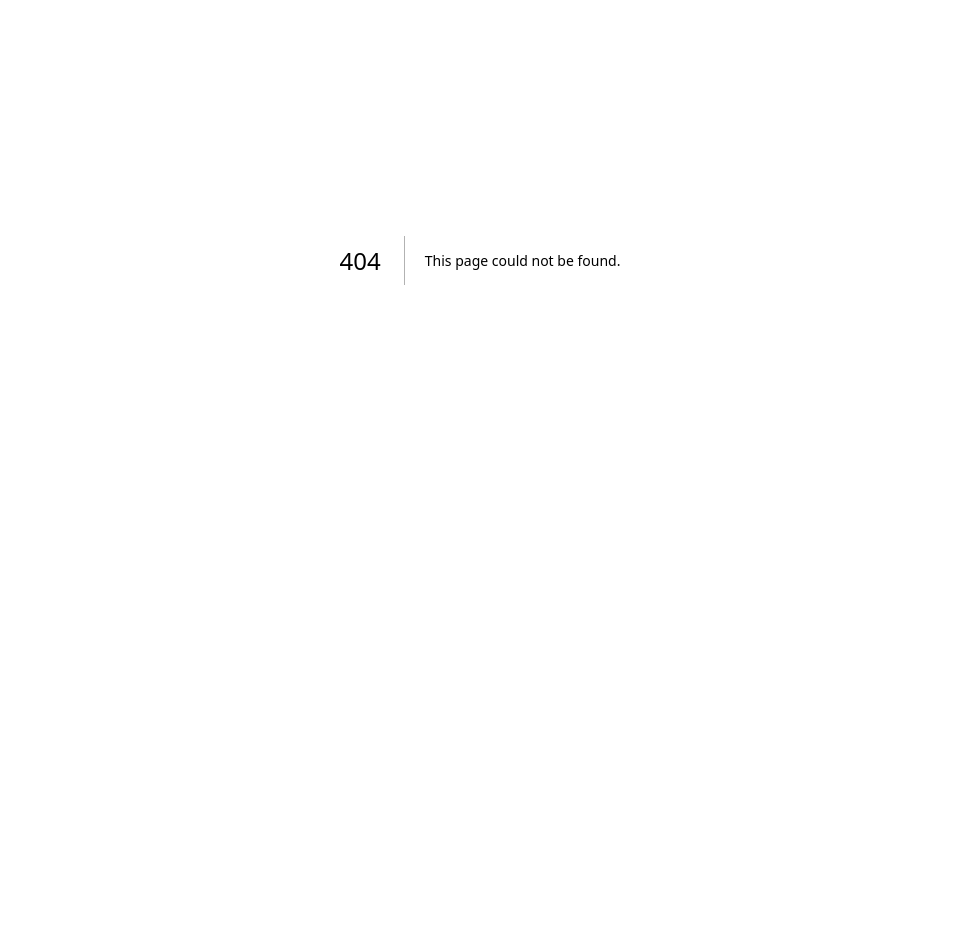
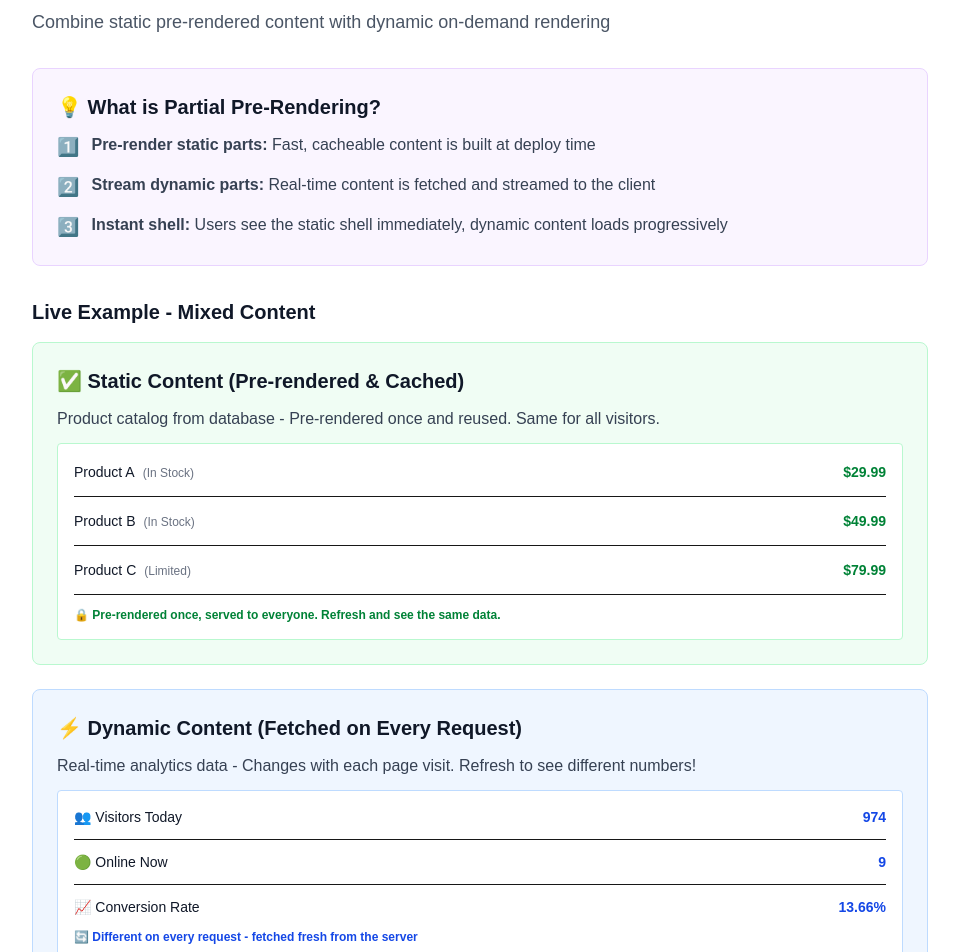
Before and after one commit to sorathiya-hardik/Nextjs16-new-feature, a Next.js app: page /partial-pre-rendering in a window 1280 px wide. Before the commit this address had no page. Shown: the part 140-1092 px from the top of the page, without its empty margins (160-1119 px from the left). Before the commit the page ends 800 px from the top, so only its background shows below. Built offline with nearby package versions, Linux system fonts and the light colour scheme.

Commit message:
feat: add Partial Pre-Rendering page to demonstrate mixing static and dynamic content

```diff
--- a/app/page.tsx
+++ b/app/page.tsx
@@ -18,6 +18,12 @@ export default function Home() {
       icon: "🔄",
       title: "Refined Caching APIs",
       description: "New APIs for better cache control and management",
+    },
+    {
+      href: "/partial-pre-rendering",
+      icon: "🎯",
+      title: "Partial Pre-Rendering",
+      description: "Mix static and dynamic content for optimal performance",
     },
     {
       href: "/proxy-routes",
--- /dev/null
+++ b/app/partial-pre-rendering/page.tsx
@@ -0,0 +1,259 @@
+/**
+ * Next.js 16 - Partial Pre-Rendering
+ * Demonstrates mixing static and dynamic content in the same page
+ */
+
+import Link from "next/link";
+import { Suspense } from "react";
+
+// Simulate fetching data from database (static - pre-rendered)
+async function fetchProducts() {
+  // In real app, this would be a database call
+  // This is static content that doesn't change per request
+  return [
+    { id: 1, name: "Product A", price: "$29.99", stock: "In Stock" },
+    { id: 2, name: "Product B", price: "$49.99", stock: "In Stock" },
+    { id: 3, name: "Product C", price: "$79.99", stock: "Limited" },
+  ];
+}
+
+// Static content - pre-rendered and cached
+async function StaticSection() {
+  const products = await fetchProducts();
+
+  return (
+    <div className="bg-green-50 border border-green-200 rounded-lg p-6 mb-6">
+      <h2 className="text-xl font-bold text-gray-900 mb-3">
+        ✅ Static Content (Pre-rendered & Cached)
+      </h2>
+      <p className="text-gray-700 mb-3">
+        Product catalog from database - Pre-rendered once and reused. Same for
+        all visitors.
+      </p>
+      <div className="bg-white border border-green-200 rounded p-4 space-y-3">
+        {products.map((product) => (
+          <div
+            key={product.id}
+            className="flex justify-between items-center pb-3 border-b last:border-b-0 last:pb-0"
+          >
+            <div>
+              <span className="text-sm font-medium text-gray-900">
+                {product.name}
+              </span>
+              <span className="text-xs text-gray-500 ml-2">
+                ({product.stock})
+              </span>
+            </div>
+            <span className="text-sm text-green-700 font-semibold">
+              {product.price}
+            </span>
+          </div>
+        ))}
+        <p className="text-xs text-green-700 mt-3 font-semibold">
+          🔒 Pre-rendered once, served to everyone. Refresh and see the same
+          data.
+        </p>
+      </div>
+    </div>
+  );
+}
+
+// Async dynamic content - fetched on request
+async function DynamicSection() {
+  // Simulate dynamic data fetch (like from a database)
+  await new Promise((resolve) => setTimeout(resolve, 1000));
+
+  // Generate different data on each request
+  const visitorCount = Math.floor(Math.random() * 1000) + 100;
+  const onlineUsers = Math.floor(Math.random() * 50) + 5;
+  const conversionRate = (Math.random() * 15 + 2).toFixed(2);
+
+  return (
+    <div className="bg-blue-50 border border-blue-200 rounded-lg p-6 mb-6">
+      <h2 className="text-xl font-bold text-gray-900 mb-3">
+        ⚡ Dynamic Content (Fetched on Every Request)
+      </h2>
+      <p className="text-gray-700 mb-3">
+        Real-time analytics data - Changes with each page visit. Refresh to see
+        different numbers!
+      </p>
+      <div className="bg-white border border-blue-200 rounded p-4 space-y-3">
+        <div className="flex justify-between items-center pb-3 border-b">
+          <span className="text-sm font-medium text-gray-900">
+            👥 Visitors Today
+          </span>
+          <span className="text-sm text-blue-700 font-bold">
+            {visitorCount}
+          </span>
+        </div>
+        <div className="flex justify-between items-center pb-3 border-b">
+          <span className="text-sm font-medium text-gray-900">
+            🟢 Online Now
+          </span>
+          <span className="text-sm text-blue-700 font-bold">{onlineUsers}</span>
+        </div>
+        <div className="flex justify-between items-center">
+          <span className="text-sm font-medium text-gray-900">
+            📈 Conversion Rate
+          </span>
+          <span className="text-sm text-blue-700 font-bold">
+            {conversionRate}%
+          </span>
+        </div>
+        <p className="text-xs text-blue-700 mt-3 font-semibold">
+          🔄 Different on every request - fetched fresh from the server
+        </p>
+      </div>
+    </div>
+  );
+}
+
+// Fallback UI while dynamic content loads
+function DynamicSectionFallback() {
+  return (
+    <div className="bg-blue-50 border border-blue-200 rounded-lg p-6 mb-6">
+      <h2 className="text-xl font-bold text-gray-900 mb-3">
+        ⚡ Dynamic Content
+      </h2>
+      <div className="bg-white border border-blue-200 rounded p-4">
+        <p className="text-sm text-gray-600 animate-pulse">
+          Loading real-time data...
+        </p>
+      </div>
+    </div>
+  );
+}
+
+export default async function PartialPreRenderingPage() {
+  return (
+    <div className="min-h-screen bg-white py-12 px-4">
+      <div className="max-w-4xl mx-auto">
+        <Link
+          href="/"
+          className="text-blue-600 hover:underline mb-6 inline-block"
+        >
+          ← Back to Home
+        </Link>
+
+        <div className="mb-8">
+          <h1 className="text-4xl font-bold text-gray-900 mb-3">
+            🎯 Partial Pre-Rendering (PPR)
+          </h1>
+          <p className="text-lg text-gray-600">
+            Combine static pre-rendered content with dynamic on-demand rendering
+          </p>
+        </div>
+
+        <div className="bg-purple-50 border border-purple-200 rounded-lg p-6 mb-8">
+          <h2 className="text-xl font-bold text-gray-900 mb-3">
+            💡 What is Partial Pre-Rendering?
+          </h2>
+          <ul className="space-y-3 text-gray-700">
+            <li className="flex gap-3">
+              <span className="text-lg">1️⃣</span>
+              <span>
+                <strong>Pre-render static parts:</strong> Fast, cacheable
+                content is built at deploy time
+              </span>
+            </li>
+            <li className="flex gap-3">
+              <span className="text-lg">2️⃣</span>
+              <span>
+                <strong>Stream dynamic parts:</strong> Real-time content is
+                fetched and streamed to the client
+              </span>
+            </li>
+            <li className="flex gap-3">
+              <span className="text-lg">3️⃣</span>
+              <span>
+                <strong>Instant shell:</strong> Users see the static shell
+                immediately, dynamic content loads progressively
+              </span>
+            </li>
+          </ul>
+        </div>
+
+        <div className="mb-6">
+          <h2 className="text-xl font-bold text-gray-900 mb-4">
+            Live Example - Mixed Content
+          </h2>
+
+          <StaticSection />
+
+          <Suspense fallback={<DynamicSectionFallback />}>
+            <DynamicSection />
+          </Suspense>
+        </div>
+
+        <div className="bg-yellow-50 border border-yellow-200 rounded-lg p-6 mb-6">
+          <h2 className="text-xl font-bold text-gray-900 mb-3">
+            🚀 Key Benefits
+          </h2>
+          <ul className="space-y-2 text-gray-700">
+            <li>⚡ Instant navigation with static shell</li>
+            <li>📊 Fresh data via streaming updates</li>
+            <li>🎯 Best of both worlds: performance + real-time content</li>
+            <li>✨ Progressive enhancement for better UX</li>
+            <li>💾 Reduced server load with pre-rendered static content</li>
+          </ul>
+        </div>
+
+        <div className="bg-gray-800 rounded-lg p-6">
+          <h2 className="text-lg font-bold text-white mb-4">
+            Implementation Example
+          </h2>
+          <pre className="text-sm text-gray-100 overflow-x-auto">
+            <code>{`"use cache";
+
+// Static cached component
+async function StaticSection() {
+  const products = await fetchProducts(); // Cached
+  return <div>{products.map(...)}</div>;
+}
+
+// Dynamic component - not cached
+async function DynamicSection() {
+  const analytics = await fetchAnalytics();
+  return <div>{analytics}</div>;
+}
+
+// Combine with Suspense
+export default function Page() {
+  return (
+    <>
+      <StaticSection />
+      <Suspense fallback={<Loading />}>
+        <DynamicSection />
+      </Suspense>
+    </>
+  );
+}`}</code>
+          </pre>
+        </div>
+
+        <div className="bg-blue-50 border border-blue-200 rounded-lg p-6 mt-6">
+          <h2 className="text-xl font-bold text-gray-900 mb-3">
+            📖 When to Use PPR
+          </h2>
+          <ul className="space-y-2 text-gray-700">
+            <li>
+              ✅ <strong>Product pages:</strong> Static catalog with dynamic
+              pricing/inventory
+            </li>
+            <li>
+              ✅ <strong>Blog posts:</strong> Static content with dynamic
+              comments
+            </li>
+            <li>
+              ✅ <strong>Dashboards:</strong> Static layout with dynamic widgets
+            </li>
+            <li>
+              ✅ <strong>E-commerce:</strong> Pre-rendered listings with live
+              stock
+            </li>
+          </ul>
+        </div>
+      </div>
+    </div>
+  );
+}
```
